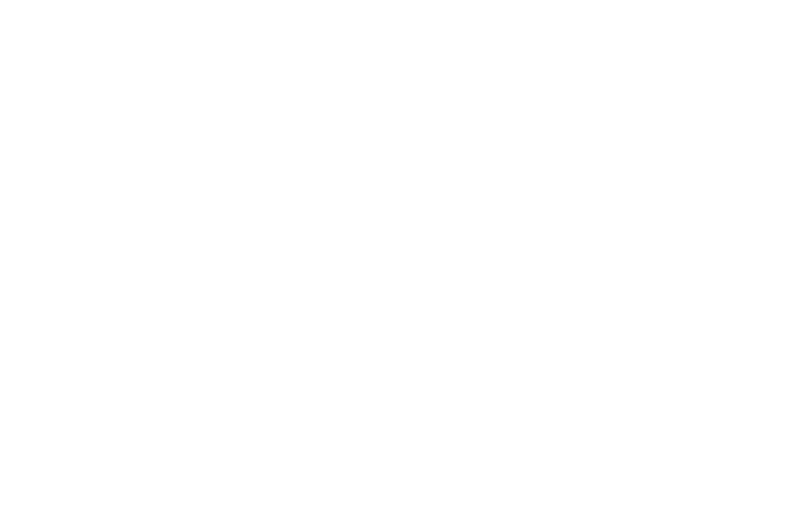
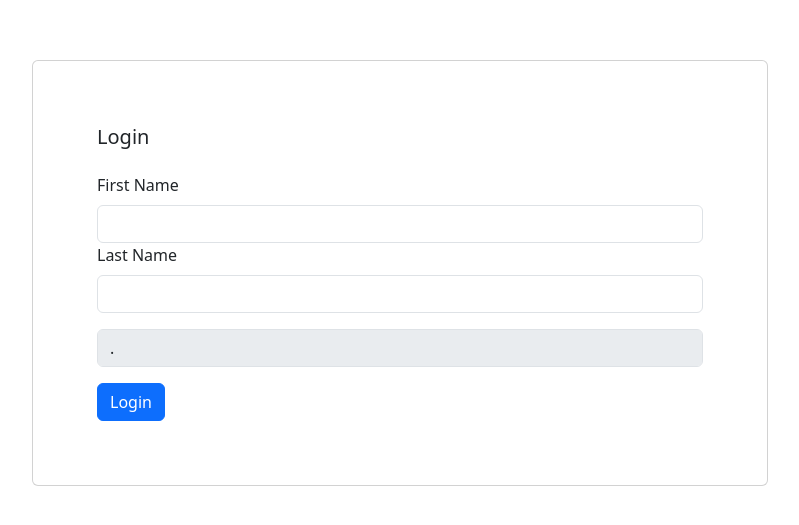
Before and after one commit to victorhorton/twitter-clone, a Vue app: page /login in a window 1280 px wide. Before the commit this address had no page. Shown: the part 127-652 px from the top of the page, without its empty margins (240-1039 px from the left). Built offline with nearby package versions, Linux system fonts and the light colour scheme.

Commit message:
Add login functionality

```diff
--- a/src/router/index.ts
+++ b/src/router/index.ts
@@ -1,5 +1,6 @@
 import { createRouter, createWebHistory } from 'vue-router'
 import HomeView from '../views/HomeView.vue'
+import LoginView from '../views/LoginView.vue'
 
 const router = createRouter({
   history: createWebHistory(import.meta.env.BASE_URL),
@@ -7,9 +8,32 @@
     {
       path: '/',
       name: 'home',
-      component: HomeView
+      component: HomeView,
+      meta: { requiresAuth: true }
+    },
+    {
+      path: '/login',
+      name: 'login',
+      component: LoginView
     }
   ]
 })
 
+router.beforeEach((to, from, next) => {
+  if (to.matched.some((record) => record.meta.requiresAuth)) {
+    // Check if user is authenticated, redirect to login if not
+    if (isAuthenticated()) {
+      next()
+    } else {
+      next('/login')
+    }
+  } else {
+    next() // Continue to the next route
+  }
+})
+
+function isAuthenticated(): boolean {
+  // Implement your authentication logic here (e.g., check for a valid token)
+  return localStorage.getItem('token') !== null
+}
 export default router
--- /dev/null
+++ b/src/views/LoginView.vue
@@ -0,0 +1,67 @@
+<template>
+  <div class="container">
+    <form @submit.prevent="login">
+      <div class="row align-items-center justify-content-center vh-100">
+        <div class="col-8">
+          <div class="card p-5">
+            <div class="card-body">
+              <div class="row row-cols-1 g-3">
+                <div class="col">
+                  <h5 class="card-title">Login</h5>
+                </div>
+                <div class="col">
+                  <label for="firstName" class="form-label">First Name</label>
+                  <input
+                    v-model="firstName"
+                    type="text"
+                    id="firstName"
+                    class="form-control"
+                    required
+                  />
+                  <label for="lastName" class="form-label">Last Name</label>
+                  <input
+                    v-model="lastName"
+                    type="text"
+                    id="lastName"
+                    class="form-control"
+                    required
+                  />
+                </div>
+                <div class="col">
+                  <input
+                    :value="username"
+                    type="text"
+                    id="username"
+                    class="form-control disabled"
+                    disabled
+                  />
+                </div>
+                <div class="col">
+                  <button class="btn btn-primary">Login</button>
+                </div>
+              </div>
+            </div>
+          </div>
+        </div>
+      </div>
+    </form>
+  </div>
+</template>
+
+<script setup lang="ts">
+import router from '@/router'
+import { faker } from '@faker-js/faker'
+import { computed, ref } from 'vue'
+
+const firstName = ref('')
+const lastName = ref('')
+
+const username = computed(() => {
+  return faker.internet.displayName({ firstName: firstName.value, lastName: lastName.value })
+})
+
+function login() {
+  localStorage.setItem('token', `${new Date().getTime()}`) // Replace with your actual token
+  router.push('/')
+}
+</script>
```
